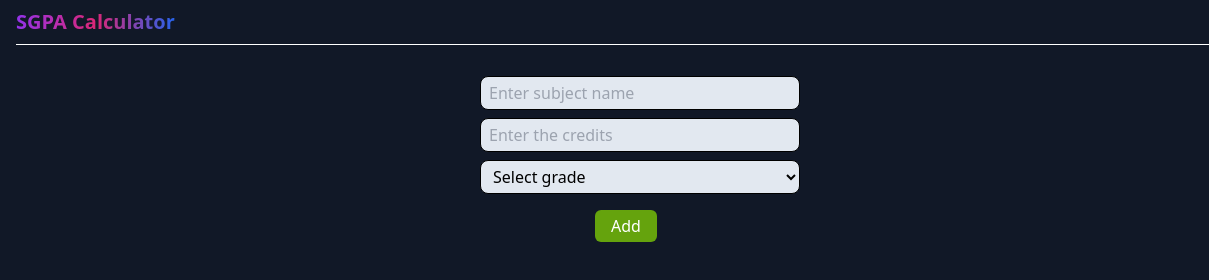
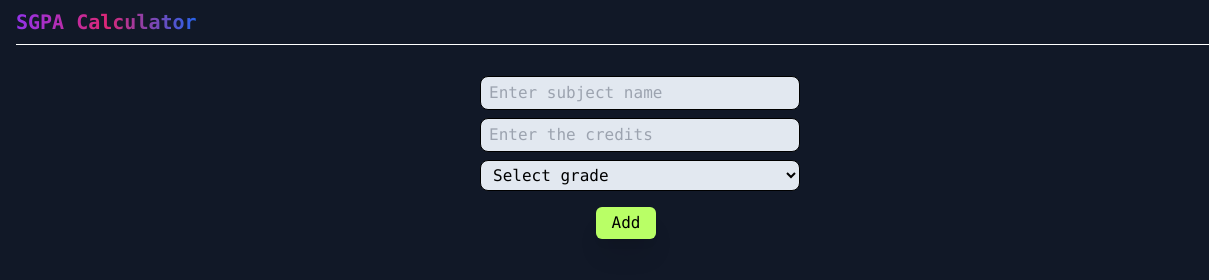
Before and after one commit to bolanpartik/sgpa-calculator, a website: page index.html in a window 1280 px wide. Shown: the full height of the page, 0-1209 px from the left. Drawn offline with nearby package versions, Linux system fonts and the light colour scheme; files that its build step writes are made by us from their sources.

Commit message:
update styles

```diff
--- a/index.html
+++ b/index.html
@@ -6,10 +6,10 @@
     <title>SGPA Calculator</title>
     <link rel="stylesheet" href="./dist/style.css">
 </head>
-<body class="bg-gray-900 text-white relative">
-    <header class="flex justify-between p-2 px-4 relative after:content-[''] after:h-px after:bg-white after:absolute after:top-full after:w-[96%]">
+<body class="bg-gray-900 text-white relative font-mono">
+    <header class="flex justify-between p-2 px-4 relative after:content-[''] after:h-px after:bg-white after:absolute after:top-full after:w-[90%] sm:after:w-[96%]">
         <p class="text-xl text-center font-bold from-purple-600 via-pink-600 to-blue-600 bg-gradient-to-r bg-clip-text text-transparent">SGPA Calculator</p>
-        <div id="switch-modes">
+        <div id="switch-modes" class="hover:scale-105">
             <img src="assets/dark.png" alt="" id="mode-img" class="h-6">
         </div>
     </header>
@@ -31,7 +31,7 @@
                 <option value="F">F</option>
             </select>
             </div>
-                <button id="add-subject" class="p-1 px-4 mt-4 bg-lime-600 rounded-md mr-7">Add</button>
+            <button id="add-subject" class="p-1 px-4 mt-4 bg-customGreen rounded-md mr-7 text-black shadow-xl hover:bg-lime-400">Add</button>
         </div>
        <div id="outer-show-container" class="flex justify-center p-2 relative flex-wrap w-full"></div>
     </main>
```
